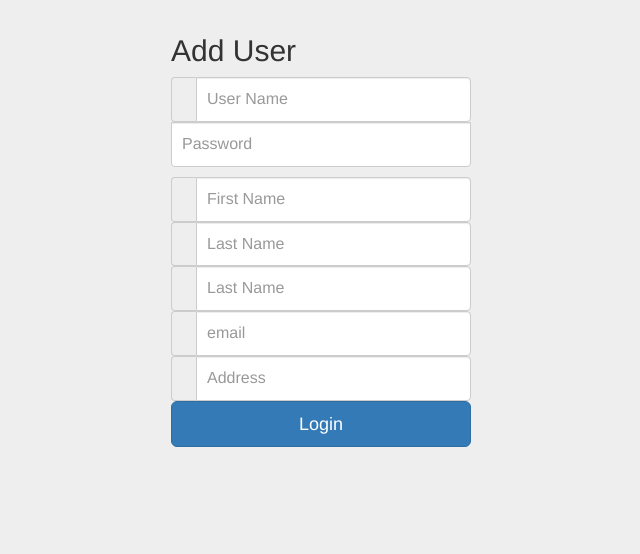
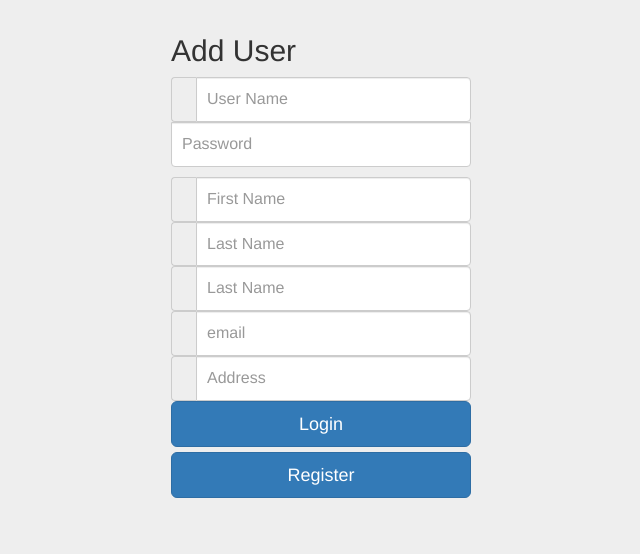
Before and after one commit to jarvey16018/DatabaseWinter2018, a PHP site: page /register.php in a window 1280 px wide. Shown: the part 41-595 px from the top of the page, without its empty margins (319-959 px from the left). Run offline with PHP 8.4, Linux system fonts and the light colour scheme.

Commit message:
update of Hello

```diff
--- a/register.php
+++ b/register.php
@@ -70,6 +70,7 @@ if(isset($_POST) & !empty($_POST)){
 	         <input type="text" name="Adress" class="form-control" placeholder="Address" required>
 	     </div>
          <button class="btn btn-lg btn-primary btn-block" type="submit">Login</button>
+         <a class="btn btn-lg btn-primary btn-block" href="register.php">Register</a>
          </form>
       <div>
 </body>
```
